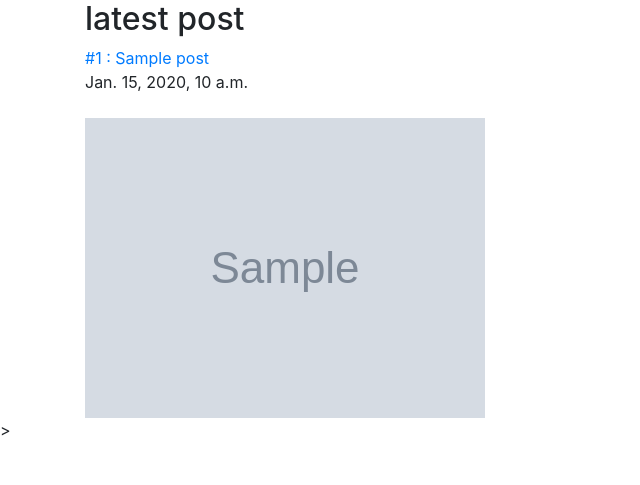
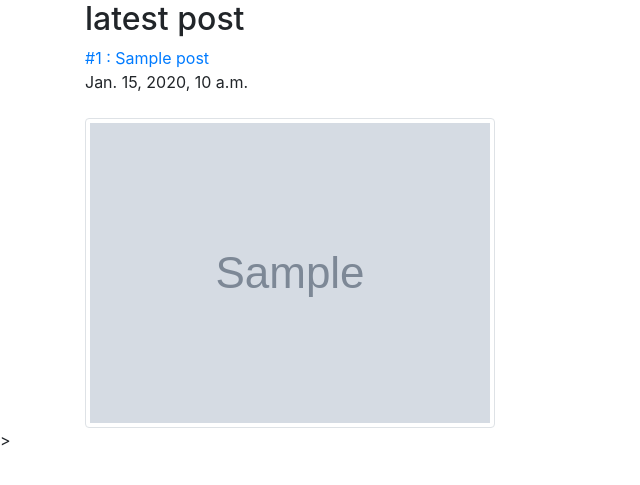
Before and after one commit to lunarxlark/django-tutorial, a Django app: template myblogapp/posts/templates/posts/index.html in a window 1280 px wide. Shown: the part 56-541 px from the top of the page, without its empty margins (0-640 px from the left). Run offline with Django 3.2, Linux system fonts and the light colour scheme; the template is opened without the code that fills it: most values are stand-ins (such as "Sample title", 1, 10 or a date in 2020); grey boxes marked "Sample" are stand-in pictures; some libraries are stand-ins or nearby versions.

Commit message:
session3.39 image brush up

```diff
--- a/myblogapp/posts/templates/posts/index.html
+++ b/myblogapp/posts/templates/posts/index.html
@@ -54,7 +54,7 @@
             <a href="{% url 'post_detail' post.id %}">#{{ post.id }} : {{ post.title}}</a><br />
             {{ post.published }}<br /r
             {{ post.summary }} <br /><br />
-            <img src="{{ post.image.url }}" /><br />
+            <img src="{{ post.image.url }}" class="img-fluid img-thumbnail rounded" /><br />
         {% endfor %}
             <!-- Optional JavaScript -->
     <!-- jQuery first, then Popper.js, then Bootstrap JS -->
--- a/myblogapp/posts/templates/posts/post_detail.html
+++ b/myblogapp/posts/templates/posts/post_detail.html
@@ -50,7 +50,7 @@
         <h1>{{ post.title }}<br /></h1>
         {{ post.published }}<br /><br />
         {{ post.body }}<br />
-        <img src={{ post.image.url}} />
+        <img src={{ post.image.url}} class="img-fluid" />
             <!-- Optional JavaScript -->
     <!-- jQuery first, then Popper.js, then Bootstrap JS -->
     <script src="https://code.jquery.com/jquery-3.3.1.slim.min.js" integrity="sha384-q8i/X+965DzO0rT7abK41JStQIAqVgRVzpbzo5smXKp4YfRvH+8abtTE1Pi6jizo" crossorigin="anonymous"></script>
```
